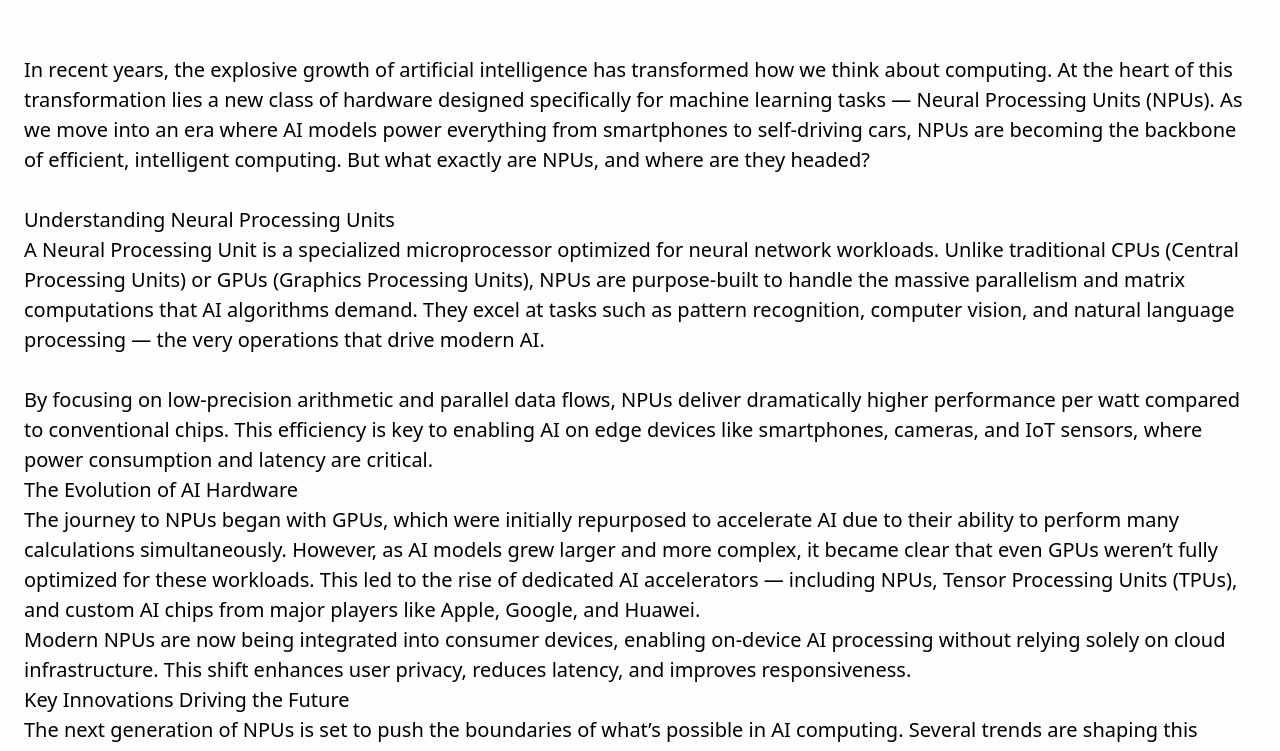
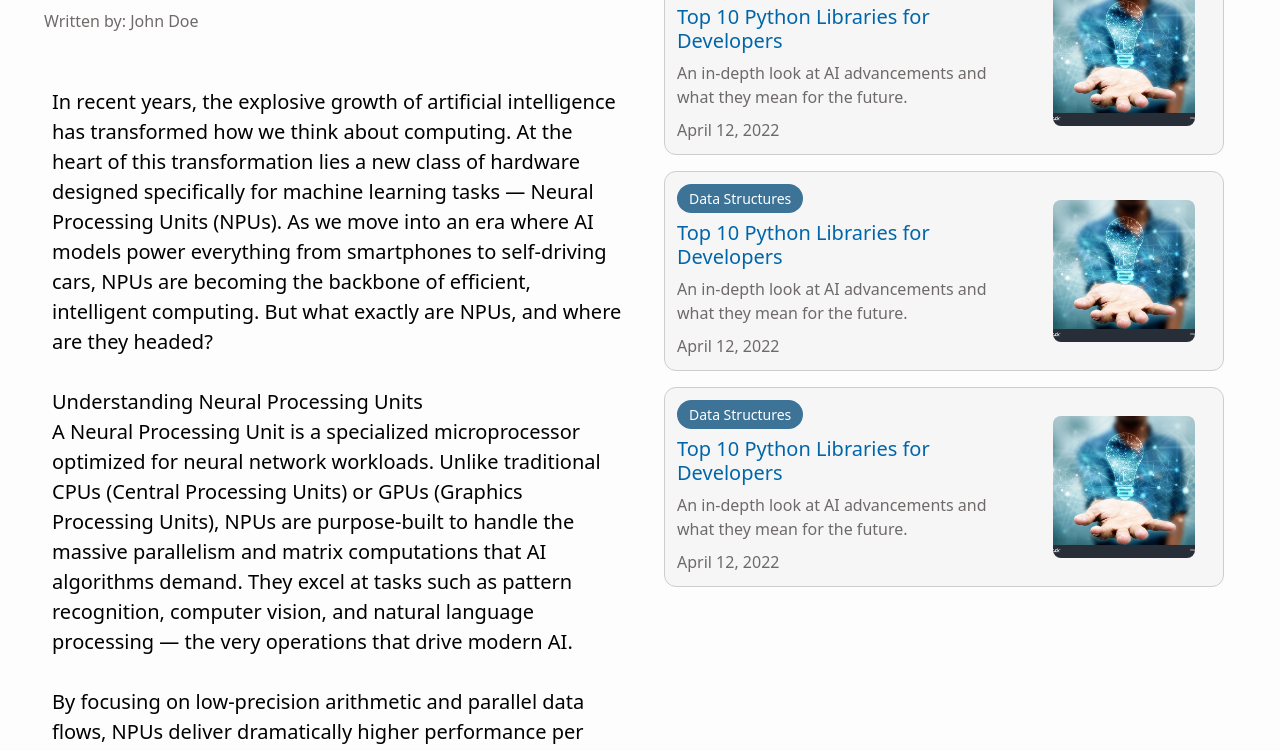
Before and after one commit to eyoelm05/The-Boolean-tech-blog, a plain HTML site: page html/SingleBlog.html in a window 1280 px wide. Shown: the part 368-1119 px from the top of the page. Drawn offline with nearby package versions, Linux system fonts and the light colour scheme.

Commit message:
feat: Make single blog page responsive

```diff
--- a/css/SinglePage.css
+++ b/css/SinglePage.css
@@ -24,15 +24,15 @@ p{
 
 
 .main{
-    margin: 2rem 0.5rem
+    margin: 2rem 0.75rem;
 }
 
 /* Resize image */
 .news-image{
     width: 100%;
     height: auto;
-    margin-bottom: 0.75rem;
     object-fit: cover;
+    grid-area: image;
 }
 
 /* Set colors for texts */
@@ -48,9 +48,15 @@ p{
     color: var(--text-accent);
 }
 
-.article-text{
-    color: var(--text-primary);
-    white-space: pre-line;
+.article{
+    margin-top: 0.75rem;
+    grid-area: article;
+}
+
+.article-content{
+    margin-top: 1rem;
+    font-size: 20px;
+    padding: 0.5rem;
 }
 
 /* Styling Headline */
@@ -60,18 +66,19 @@ p{
     gap: 0.75rem;
 }
 
-.article-content{
-    margin-top: 1rem;
-    font-size: 20px;
-    padding: 1rem;
+.article-text{
+    color: var(--text-primary);
+    white-space: pre-line;
 }
 
-/* Related content styles */
+/* Trending Section styles */
 .related-blogs{
     display: flex;
     flex-direction: column;
+    width: 100%;
     gap: 1rem;
-    margin: 1rem 0.75rem;
+    margin: 1rem 0rem;
+    grid-area: related-blogs;
 }
 
 .cards{
@@ -134,3 +141,49 @@ p{
     /* Makes sure the image is a square at all times */
     aspect-ratio: 1/1;
 }
+
+@media (min-width: 576px) {
+    .main{
+        padding: 2rem 2rem;
+    }
+    .card-local{
+        grid-template-columns: 1fr 0.5fr;
+        max-width: 560px;
+    }
+
+    .card-badge{
+        font-size: 14px;
+    }
+
+    .card-title{
+        font-size: 20px;
+    }
+
+    .card-description{
+        display: block;
+    }
+
+    .card-local .image-container{
+        display: flex;
+        justify-content: center;
+        align-items: center;
+        height: 100%;
+        padding: 1rem;
+    }
+}
+
+@media (min-width: 992px) {
+    .main{
+        display: grid;
+        grid-template-columns: 1fr 1fr;
+        grid-template-rows: auto 1fr;
+        grid-template-areas:
+        "article image"
+        "article related-blogs";
+        gap: 1rem;
+    }
+
+    .cards{
+        margin-left: 1rem;
+    }
+}
--- a/html/SingleBlog.html
+++ b/html/SingleBlog.html
@@ -88,7 +88,7 @@
         </figure>
 
         <!-- Article Headline -->
-        <article>
+        <article class="article">
             <section class="headline">
                 <p class="date"><time datetime="2022-04-12">April 12, 2022</time></p>
                 <h1 class="title">Exploring The Future of Neural Processing Units</h1>
```
